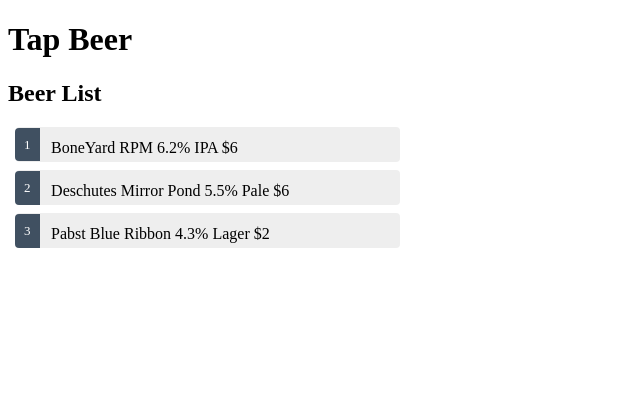
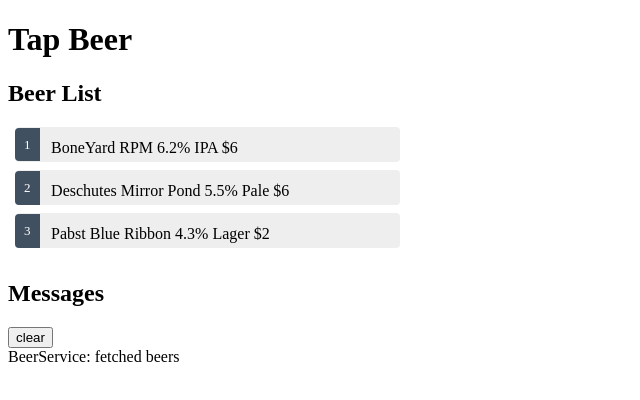
Before and after one commit to MCStuart/Tap-Room, an Angular app: page / in a window 1280 px wide. Shown: the top 400 px of the page, without its empty margins (0-640 px from the left). Built offline with nearby package versions, Linux system fonts and the light colour scheme.

Commit message:
add message component and service, injected into beer.component

```diff
--- a/src/app/app.component.html
+++ b/src/app/app.component.html
@@ -1,2 +1,3 @@
 <h1>{{title}}</h1>
 <app-beers></app-beers>
+<app-messages></app-messages>
--- a/src/app/app.module.ts
+++ b/src/app/app.module.ts
@@ -6,12 +6,14 @@
 import { AppComponent } from './app.component';
 import { BeersComponent } from './beers/beers.component';
 import { BeerDetailComponent } from './beer-detail/beer-detail.component';
+import { MessagesComponent } from './messages/messages.component';
 
 @NgModule({
   declarations: [
     AppComponent,
     BeersComponent,
-    BeerDetailComponent
+    BeerDetailComponent,
+    MessagesComponent
   ],
   imports: [
     BrowserModule,
--- a/src/app/beer.service.ts
+++ b/src/app/beer.service.ts
@@ -1,6 +1,8 @@
 import { Injectable } from '@angular/core';
 import { Beer } from './beers/models/beers.model';
 import { BEERS } from './beers/beers.model.mock';
+import { Observable, of } from 'rxjs';
+import { MessageService } from './message.service';
 
 @Injectable({
   providedIn: 'root',
@@ -8,10 +10,11 @@
 
 export class BeerService {
 
-  getBeers(): Beer[] {
-    return BEERS;
+  getBeers(): Observable<Beer[]> {
+    this.messageService.add('BeerService: fetched beers');
+    return of(BEERS);
   }
 
-  constructor() { }
+  constructor( private messageService: MessageService) {}
 
 }
--- a/src/app/beers/beers.component.ts
+++ b/src/app/beers/beers.component.ts
@@ -20,7 +20,8 @@
   }
 
   getBeers(): void {
-    this.beers = this.beerService.getBeers();
+    this.beerService.getBeers()
+      .subscribe(beers => this.beers = beers);
   }
 
   ngOnInit() {
--- /dev/null
+++ b/src/app/message.service.ts
@@ -0,0 +1,18 @@
+import { Injectable } from '@angular/core';
+
+@Injectable({
+  providedIn: 'root'
+})
+export class MessageService {
+
+  messages: string[] = [];
+
+  add(message: string) {
+    this.messages.push(message);
+  }
+
+  clear() {
+    this.messages = [];
+  }
+  constructor() { }
+}
--- /dev/null
+++ b/src/app/messages/messages.component.html
@@ -0,0 +1,7 @@
+<div *ngIf="messageService.messages.length">
+
+  <h2>Messages</h2>
+  <button class="clear"
+          (click)="messageService.clear()">clear</button>
+  <div *ngFor='let message of messageService.messages'> {{message}} </div>
+</div>
--- /dev/null
+++ b/src/app/messages/messages.component.ts
@@ -0,0 +1,16 @@
+import { Component, OnInit } from '@angular/core';
+import { MessageService } from '../message.service';
+
+@Component({
+  selector: 'app-messages',
+  templateUrl: './messages.component.html',
+  styleUrls: ['./messages.component.css']
+})
+export class MessagesComponent implements OnInit {
+
+  constructor(public messageService: MessageService) { }
+
+  ngOnInit() {
+  }
+
+}
```
Also changed, not shown: src/app/messages/messages.component.css (added), 2 other files (tests, documents, lock files or other folders).
